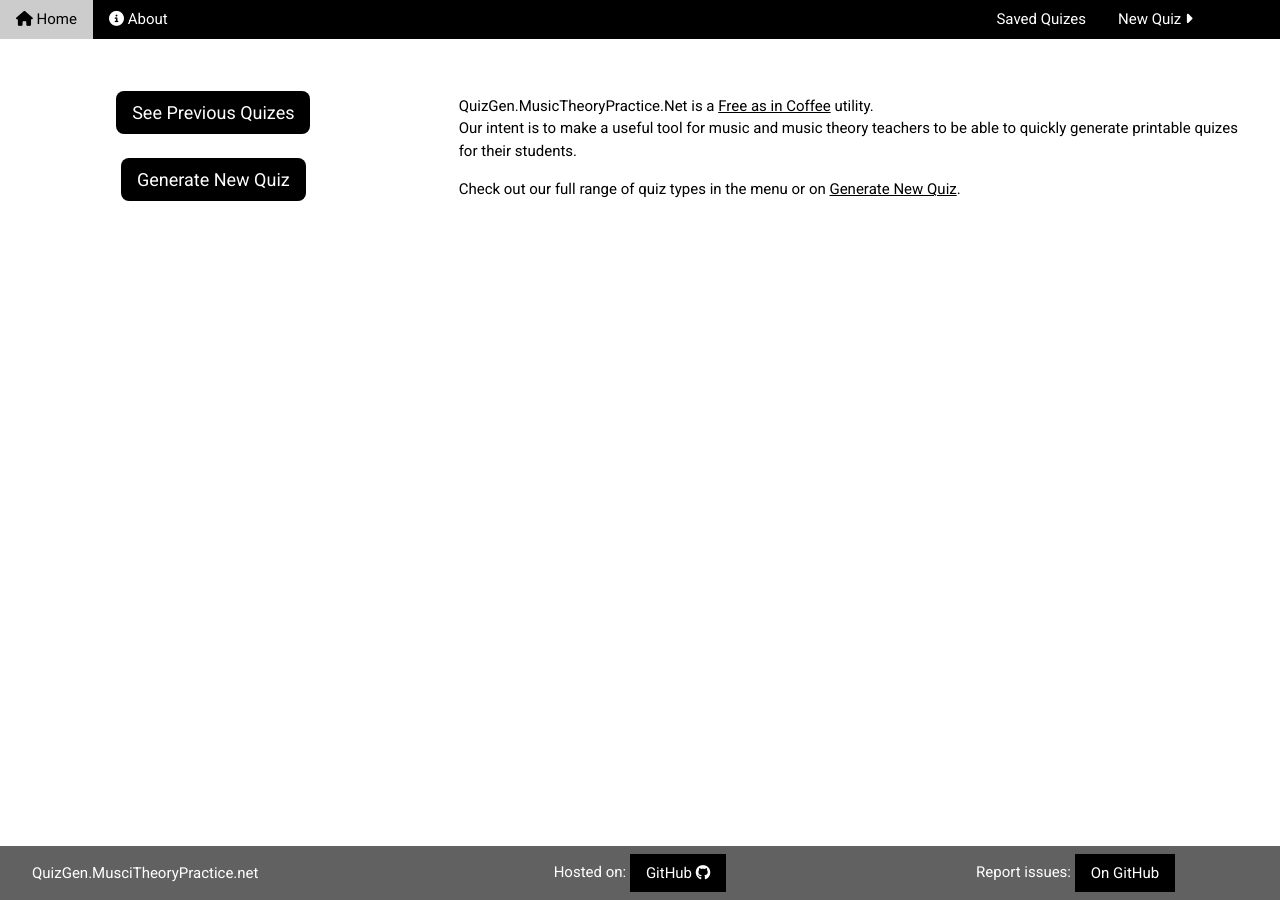
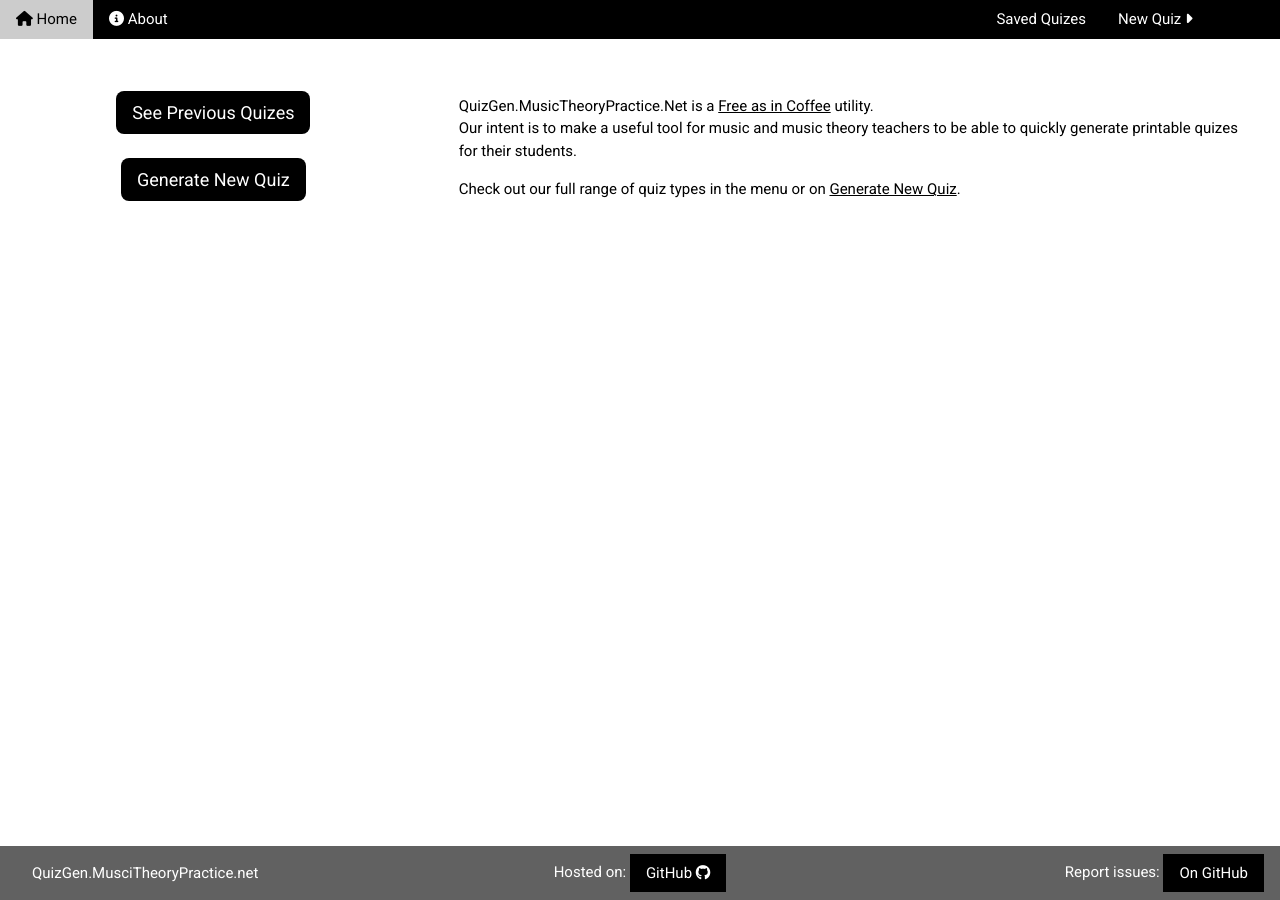
Before and after one commit to mshafer1/quizgen_music_theory, a Jekyll site: the page built from index.html, in a window 1280 px wide. Built offline with Jekyll 4.4.1, drawn with Linux system fonts in a browser that asks for light colours; nearby versions of some CDN libraries.

Commit message:
fix footer
make footer go to bottom of DOM on small screens\nfix spacing issues

```diff
--- a/_layouts/default.html
+++ b/_layouts/default.html
@@ -19,22 +19,20 @@
       {{ content }}
     </div>
 
-    <div style="display: flex;">
-      <div id="bottom_padding" class="w3-padding">&nbsp;</div>
-      <footer>
-        <div class="w3-bar w3-dark-gray" style="position: fixed; bottom: 0px; left: 0px; width: 100%;">
-          <div class="w3-row">
-            <div class="w3-col s3 w3-bar-item">
-              <a href="/" class="w3-button">QuizGen.MusciTheoryPractice.net</a>
-            </div>
-            <div class="w3-col s2 w3-bar-item">&nbsp;</div>
-            <div class="w3-col s2 w3-bar-item w3-center">
-              Hosted on: <a href="https://github.com/mshafer1/quizgen_music_theory" target="_blank" class="w3-button w3-black">GitHub <i class="fab fa-github"></i></a>
-            </div>
-            <div class="w3-col s2 w3-bar-item">&nbsp;</div>
-            <div class="w3-col w3-right s3 w3-bar-item">
+    <div class="footer">
+      <div id="bottom_padding" class="w3-padding-48 w3-margin w3-left" >&nbsp;</div>
+      <footer class="w3-bar w3-dark-gray" >
+        <div class="w3-row">
+          <div class="w3-col s4 w3-bar-item">
+            <a href="/" class="w3-button">QuizGen<span class="w3-hide-small">.MusciTheoryPractice.net</span></a>
+          </div>
+          <div class="w3-col s4 w3-bar-item w3-center">
+            Hosted on: <a href="https://github.com/mshafer1/quizgen_music_theory" target="_blank" class="w3-button w3-black">GitHub <i class="fab fa-github"></i></a>
+          </div>
+          <div class="w3-col s4 w3-bar-item">
+            <span class="w3-right">
               Report issues: <a href="https://github.com/mshafer1/quizgen_music_theory/issues/new" target="_blank" class="w3-button w3-black">On GitHub</a>
-            </div>
+            </span>
           </div>
         </div>
       </footer>
--- a/css/styles.css
+++ b/css/styles.css
@@ -3,6 +3,14 @@
 
 html, body {
     font-family: 'Roboto', sans-serif!important;
+}
+
+html {
+    height: 100%;
+}
+
+body {
+    min-height: 100%;
 }
 
 .no-above-padding {
@@ -128,6 +136,29 @@
     user-select: none;
 }
 
+.footer {
+    display: flex!important;
+}
+
+.footer > footer {
+    position: fixed!important;
+    bottom: 0px!important;
+    left: 0px!important;
+}
+
+
+/* w3-css small screen point */
+@media only screen and (max-width:601px) {
+    .footer > footer {
+        position: static!important;
+        margin-top: 32px;
+    }
+
+    .footer > #bottom_padding {
+        display: none!important;
+    }
+}
+
 @media print {
     .print-hide {
         display: none!important;
```
